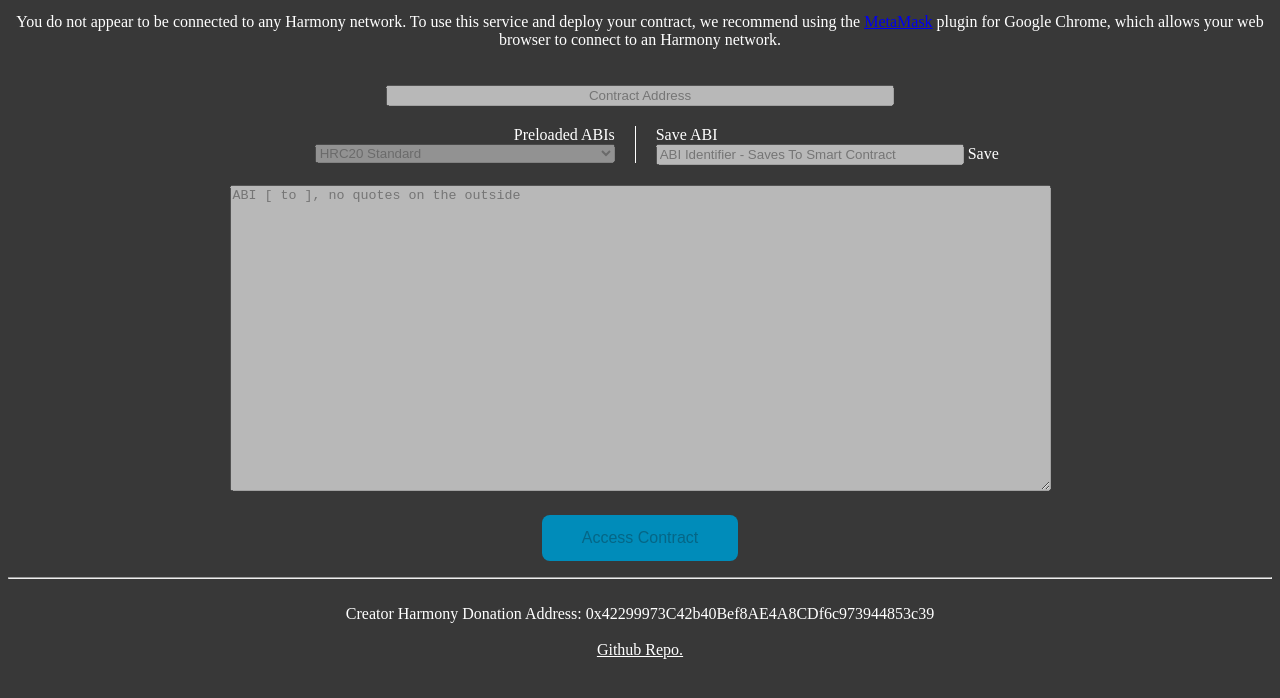
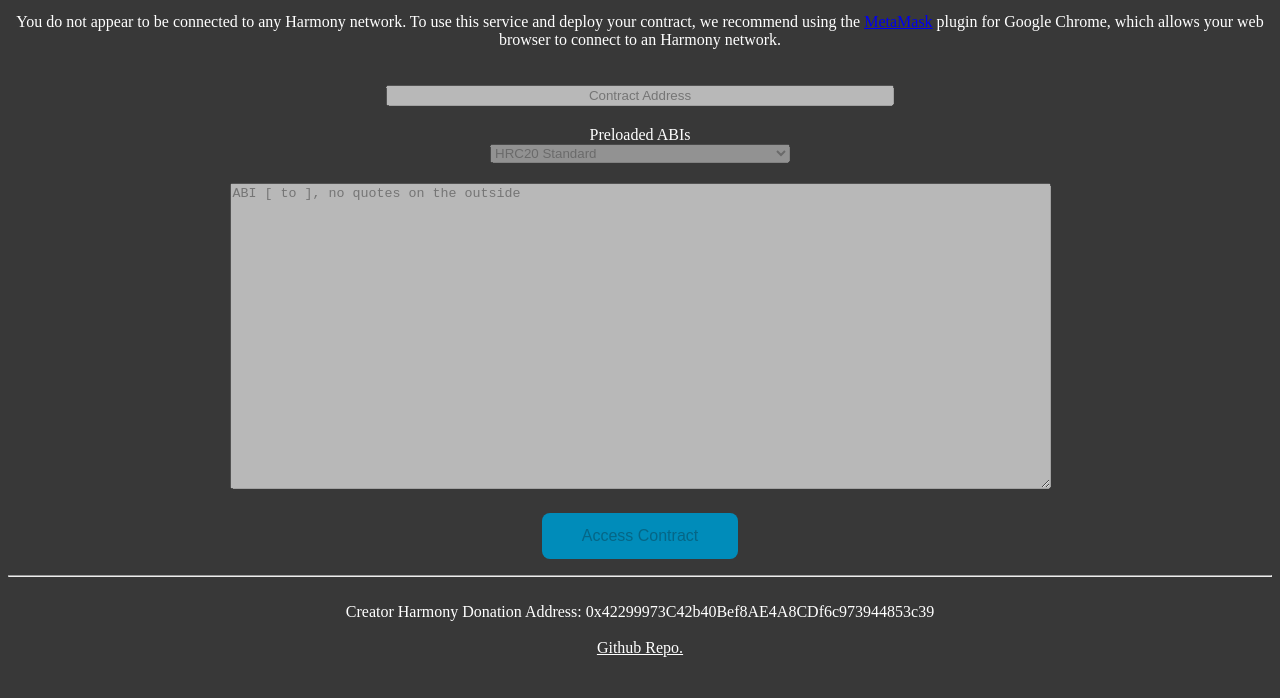
Before and after one commit to shimmyshine/harmony_contract_interactor, a website with bundled scripts: page index.html in a window 1280 px wide. Shown: the part 70-768 px from the top of the page. Built offline with nearby package versions, Linux system fonts and the light colour scheme.

Commit message:
Update index.html

```diff
--- a/index.html
+++ b/index.html
@@ -24,8 +24,8 @@
             <div class="form-group" style="text-align: center; padding: 20px 20px 10px 20px;">
                 <input type="text" class="form-control" style="text-align: center; width: 500px;" id="address" placeholder="Contract Address" required>
             </div>
-            <div class="form-grou" style="text-align: center; padding: 10px 0px 10px 0px;">
-                <div style="color: white; width: 48%; text-align: right; border-right: 1px solid white; float: left; padding-right: 20px; margin: 0px;">
+            <div class="form-group" style="text-align: center; padding: 10px 0px 10px 0px;">
+                <div style="color: white; width: 100%; text-align: center; border-right: 1px solid white; padding-right: 20px; margin: 0px;">
                     Preloaded ABIs<br />
                     <select style="width: 300px;" id="preloaded_contracts">
                         <option value="hrc20_standard">HRC20 Standard</option>
@@ -43,10 +43,6 @@
                         <option value="ript_io_token_creator">Ript.IO Token</option>
                         <option value="viperswap_masterbreeder">ViperSwap MasterBreeder</option>
                     </select>
-                </div>
-                <div style="color: white; width: 48%; text-align: left; float: left; padding-left: 20px; margin: 0px;">
-                    Save ABI<br />
-                    <input type="text" name="save_abi_name" style="width: 300px;" placeholder="ABI Identifier - Saves To Smart Contract"> Save
                 </div>
                 <div style="clear: both; height: 0px;">&nbsp;</div>
             </div>
```
